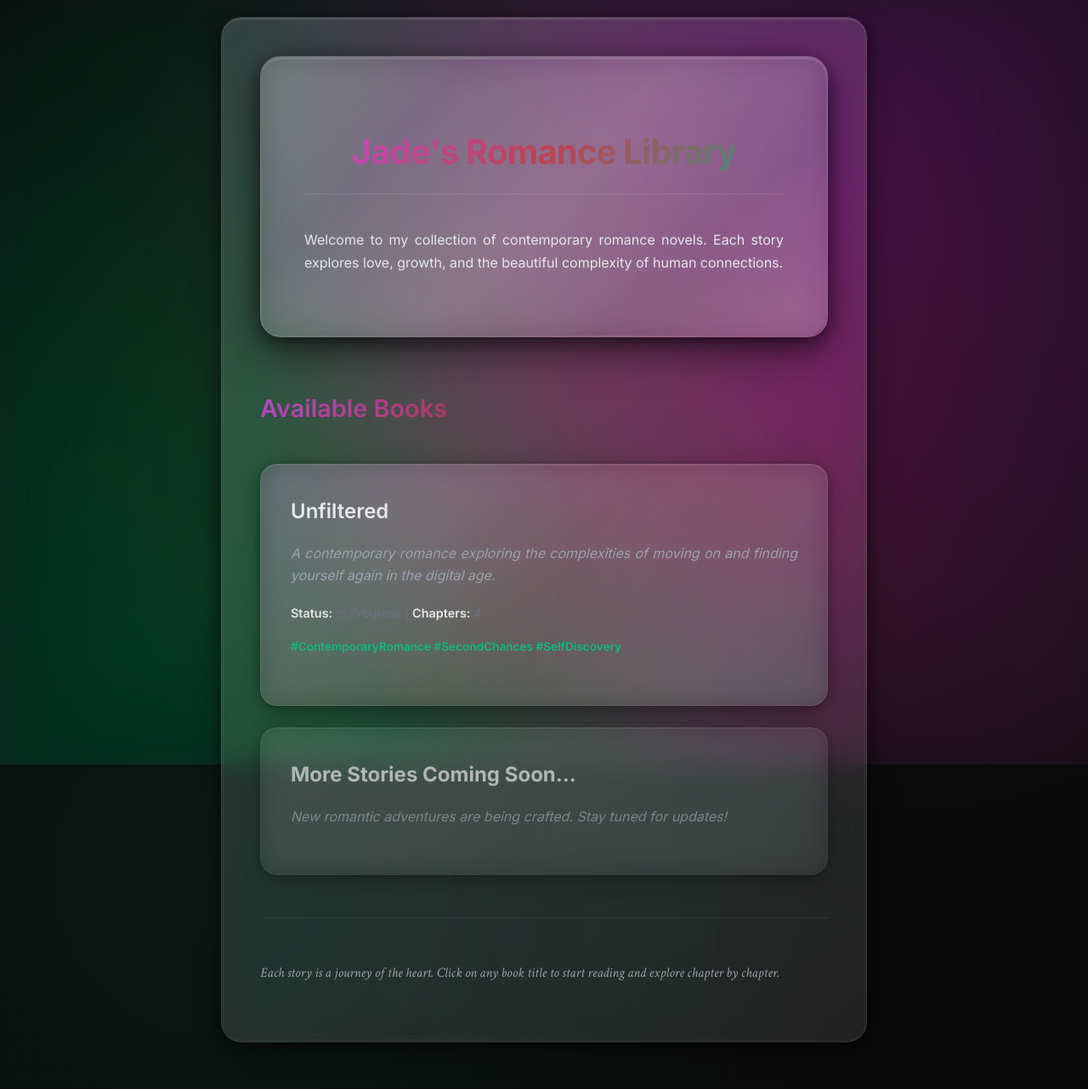
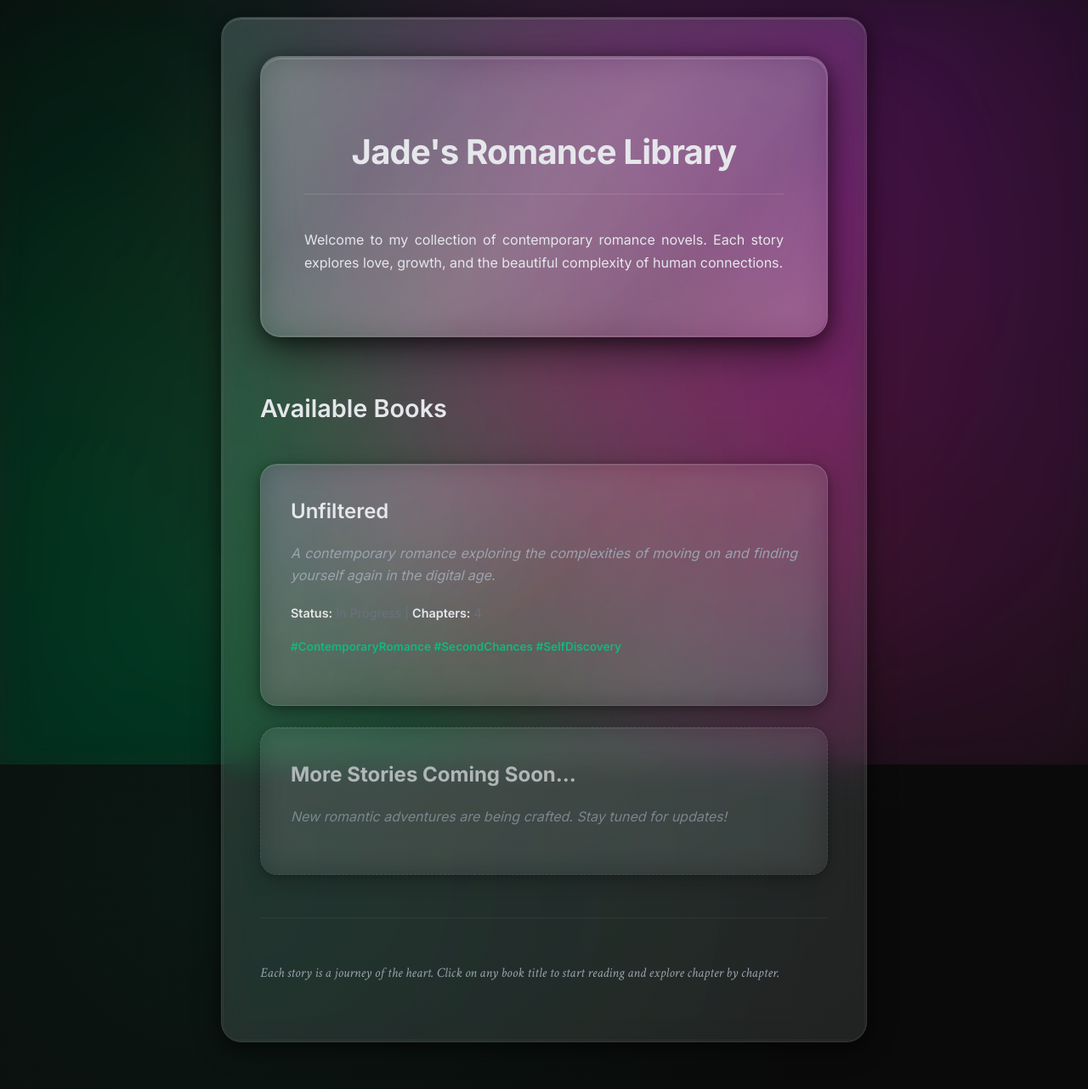
Before and after one commit to ancientjadestatue/jadenovels, a Jekyll site: the page built from index.md, in a window 1280 px wide. Shown: the whole page at 85% size. Built offline with Jekyll 4.4.1, drawn with Linux system fonts in a browser that asks for light colours.

Commit message:
text gradient removeed

```diff
--- a/_layouts/default.html
+++ b/_layouts/default.html
@@ -121,8 +121,7 @@
                 0 6px 25px rgba(0, 0, 0, 0.35),
                 inset 0 2px 0 rgba(255, 255, 255, 0.15);
             border-color: var(--glass-border-hover);
-            transform: translateY(-3px);
-        }h1 {
+            transform: translateY(-3px);        }h1 {
             text-align: center;
             margin-bottom: 40px;
             color: var(--text-primary);
@@ -130,10 +129,6 @@
             padding-bottom: 15px;
             font-weight: 700;
             font-size: 2.5em;
-            background: var(--gradient-accent);
-            -webkit-background-clip: text;
-            -webkit-text-fill-color: transparent;
-            background-clip: text;
             letter-spacing: -0.02em;
         }
 
@@ -143,13 +138,9 @@
             margin-bottom: 18px;
             font-weight: 600;
         }
-
-        h2 {
+          h2 {
             font-size: 1.8em;
-            background: var(--gradient-accent);
-            -webkit-background-clip: text;
-            -webkit-text-fill-color: transparent;
-            background-clip: text;
+            color: var(--text-primary);
         }
 
         p {
```
Also changed, not shown: _layouts/book.html (+2 -12 lines).
